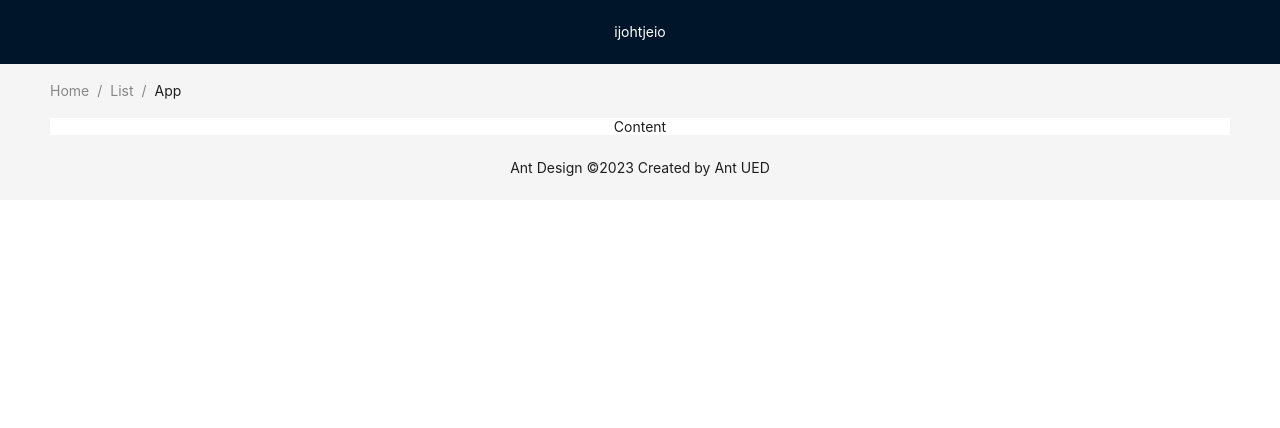
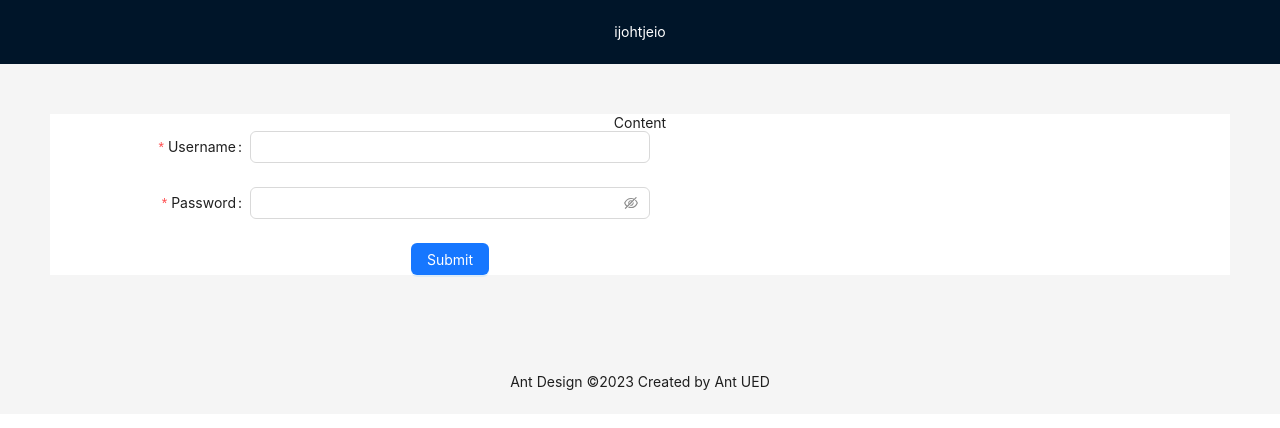
Before and after one commit to Ar3ee3ar/trans-bc, a React (Create React App) app: page / in a window 1280 px wide. Shown: the top 428 px of the page. Built offline with nearby package versions, Linux system fonts and the light colour scheme.

Commit message:
Login page

```diff
--- a/src/App.js
+++ b/src/App.js
@@ -1,35 +1,63 @@
 import logo from './logo.svg';
 import './App.css';
 import React from 'react';
-import { Breadcrumb, Layout, Menu, theme } from 'antd';
-import { Button, Space } from 'antd';
+import { Layout, Button, theme, Form, Input } from 'antd';
 
+const onFinish = (values) => { console.log('Success:', values); };
+const onFinishFailed = (errorInfo) => { console.log('Failed:', errorInfo); };
 const { Header, Content, Footer } = Layout;
 
-const App = () => {
-  const {
-    token: { colorBgContainer },
-  } = theme.useToken();
-
+const App = () => { const{ token: { colorBgContainer },} = theme.useToken();
   return (
     <Layout className="layout">
+
       <Header>
         <div className="logo" />
         <div style={{ textAlign: 'center', color: 'white', font: '50px'}}>
           ijohtjeio
         </div>
       </Header>
-      <Content style={{ padding: '0 50px' }}>
-        <Breadcrumb style={{ margin: '16px 0' }}>
-          <Breadcrumb.Item>Home</Breadcrumb.Item>
-          <Breadcrumb.Item>List</Breadcrumb.Item>
-          <Breadcrumb.Item>App</Breadcrumb.Item>
-        </Breadcrumb>
+
+      <Content style={{ padding: '50px 50px' }}>
         <div className="site-layout-content" style={{ textAlign: 'center', background: colorBgContainer }}>
           Content
+          <Form
+            name="basic"
+            labelCol={{ span: 8, }}
+            wrapperCol={{ span: 16, }}
+            style={{ maxWidth: 600, }}
+            initialValues={{ remember: true, }}
+            onFinish={onFinish}
+            onFinishFailed={onFinishFailed}
+            autoComplete="off">
+
+            <Form.Item
+              label="Username"
+              name="username"
+              rules={[{ required: true, message: 'Please input your username!', }, ]}>
+              <Input />
+            </Form.Item>
+
+            <Form.Item
+              label="Password"
+              name="password"
+              rules={[{ required: true, message: 'Please input your password!', }, ]}>
+              <Input.Password />
+            </Form.Item>
+
+            <Form.Item
+              wrapperCol={{ offset: 8, span: 16, }}>
+              <Button type="primary" htmlType="submit">
+                Submit
+              </Button>
+            </Form.Item>
+
+          </Form>
         </div>
       </Content>
+
       <Footer style={{ textAlign: 'center' }}>Ant Design ©2023 Created by Ant UED</Footer>
+
     </Layout>
   );
 };
```
